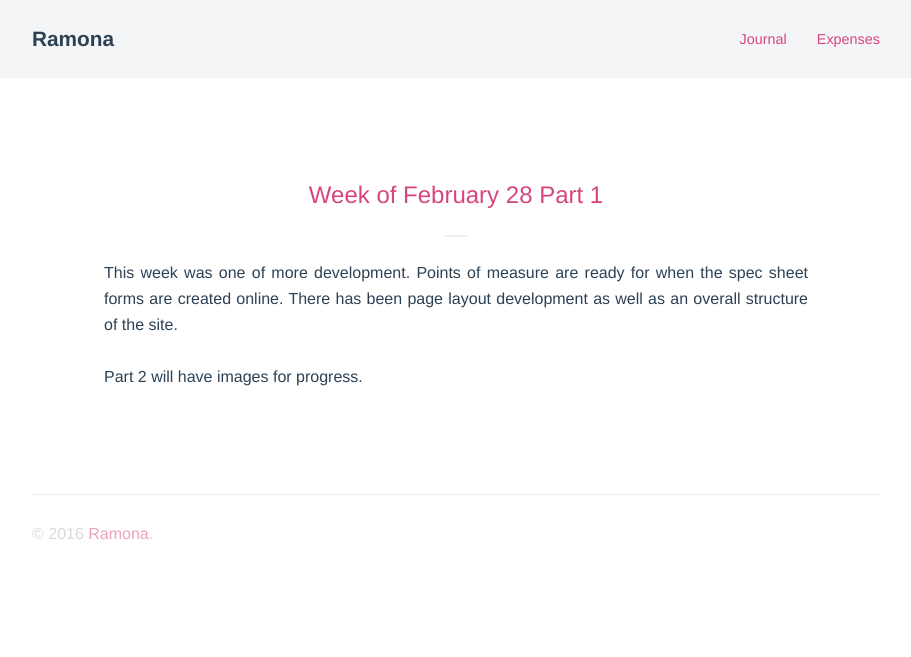
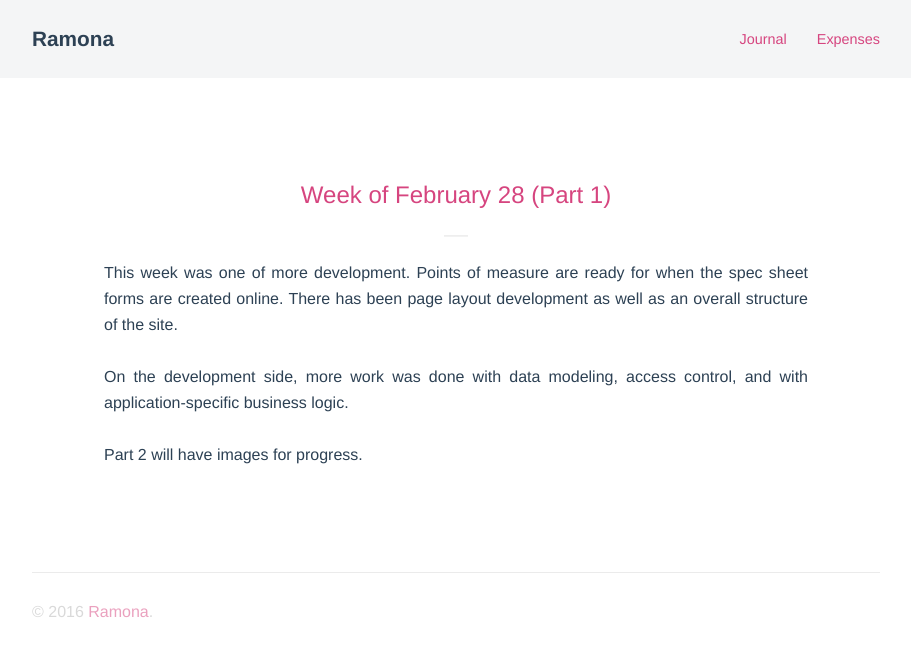
Before and after one commit to getramona/ramona.clothing, a Jekyll site: the page built from _posts/2016-02-29-week-of-february-28-part-1.markdown, in a window 1280 px wide. Shown: the top 657 px of the page, without its empty margins (184-1095 px from the left). Built offline with Jekyll 4.4.1, drawn with Linux system fonts in a browser that asks for light colours.

Commit message:
Updated Week Of February 28 Part 1

```diff
--- a/_posts/2016-02-29-week-of-february-28-part-1.markdown
+++ b/_posts/2016-02-29-week-of-february-28-part-1.markdown
@@ -1,8 +1,10 @@
 ---
-title: Week of February 28 Part 1
+title: Week of February 28 (Part 1)
 date: 2016-02-29 00:31:00 -05:00
 ---
 
 This week was one of more development. Points of measure are ready for when the spec sheet forms are created online. There has been page layout development as well as an overall structure of the site.
 
+On the development side, more work was done with data modeling, access control, and with application-specific business logic.
+
 Part 2 will have images for progress.
```
